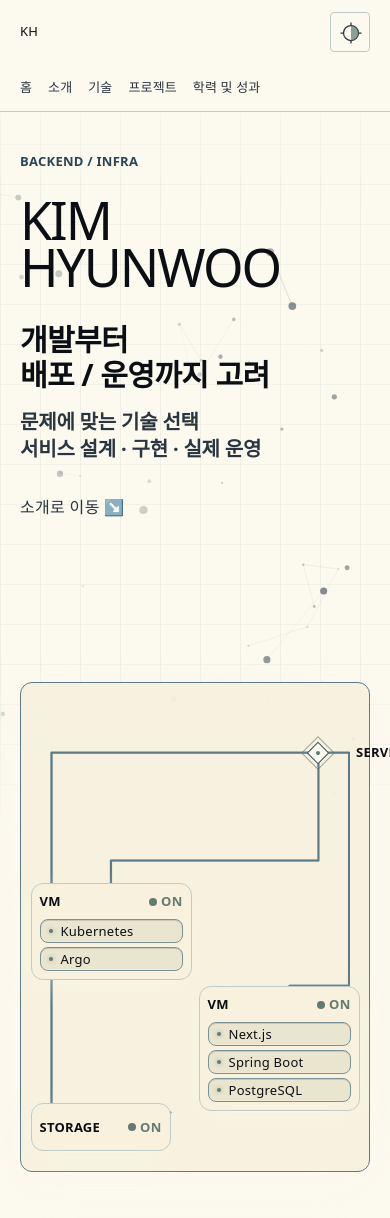
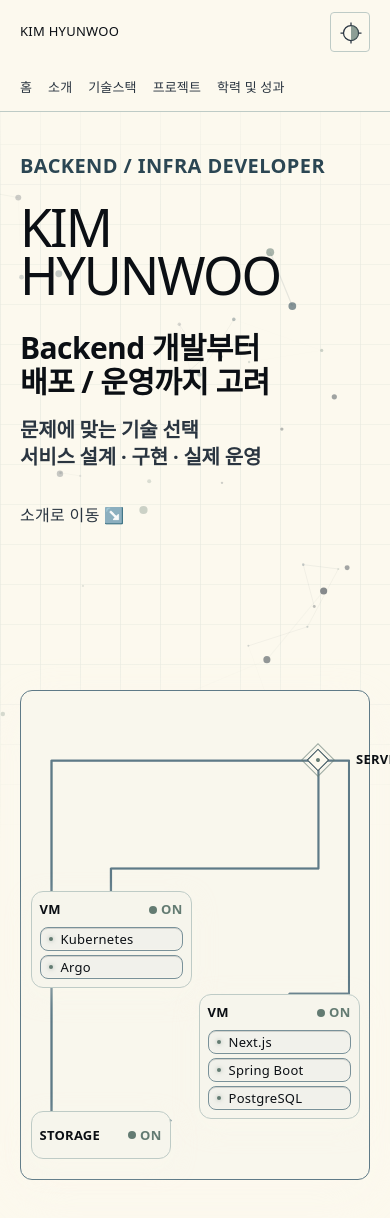
Before and after one commit to khuoo4603/portfolio, a Next.js app in the folder frontend/: page / in a window 390 px wide. Shown: the top 1218 px of the page. Built offline with nearby package versions, Linux system fonts and the light colour scheme; a web font is replaced by a local one; what dotted-map would draw is missing.

Commit message:
style(front): 포트폴리오 메인 디자인 마감
- 헤더 및 Backend / Infra 포지션 표기 개선
- 소개 문구와 개발 철학 레이아웃 조정
- 기술스택 구분선 및 Hero 카드 색상 보정
- Footer 배경 톤과 반응형 스타일 정리

```diff
--- a/frontend/src/app/page.tsx
+++ b/frontend/src/app/page.tsx
@@ -44,7 +44,7 @@ function applyTheme(theme: PortfolioTheme) {
 const navigationItems = [
   { label: "홈", href: "#home" },
   { label: "소개", href: "#about" },
-  { label: "기술", href: "#tech" },
+  { label: "기술스택", href: "#tech" },
   { label: "프로젝트", href: "#projects" },
   { label: "학력 및 성과", href: "#education" },
 ];
@@ -174,8 +174,8 @@ function Hero() {
     <section className="hero" id="home" aria-labelledby="hero-title">
       <div className="hero-inner">
         <div className="hero-identity">
-          <div className="hero-intro type-small">
-            <span>BACKEND / INFRA</span>
+          <div className="hero-intro type-title">
+            <span>BACKEND / INFRA DEVELOPER</span>
           </div>
 
           <div className="hero-name-block">
@@ -190,7 +190,7 @@ function Hero() {
 
           <div className="hero-copy">
             <p className="hero-statement type-title">
-              개발부터
+              Backend 개발부터
               <br />
               배포 / 운영까지 고려
             </p>
@@ -214,7 +214,7 @@ function Hero() {
   );
 }
 
-// 자기소개와 개발 가치 중심 About 편집형 구성
+// 자기소개와 개발 철학 중심 About 편집형 구성
 function AboutSection() {
   return (
     <section className="main-section about-section" id="about" aria-labelledby="about-title">
@@ -245,17 +245,13 @@ function AboutSection() {
             </figure>
 
             <div className="about-introduction type-body-lg">
-              <p>성공회대학교에 재학 중인 Backend / Infra 개발자 김현우입니다. 경기경영고등학교 스마트콘텐츠과에서 웹과 게임 개발을 접하고, 대회와 동아리 활동, 외부 교육 등 다양한 경험을 하면서 개발을 시작했습니다.</p>
-              <p>이후 대학과 군 복무 중에도 프로그래밍을 계속했고, 지금은 Spring Boot 기반 Backend 개발을 중심으로 Database 설계, Docker와 Linux 기반 실행 환경, CI/CD, 배포와 운영까지 하나의 서비스 흐름으로 다루는 데 관심을 두고 있습니다.</p>
-              <p>새로운 기술을 많이 사용하는 것보다 현재 문제와 서비스 규모에 맞는 구조를 선택하는 것을 중요하게 생각합니다. 기능이 동작하는 데서 끝내지 않고 실제로 배포하고 운영할 수 있는 상태까지 완성하는 것을 목표로 개발합니다.</p>
-            </div>
-          </div>
-        </div>
+              <p className="about-position type-title">BACKEND / INFRA DEVELOPER</p>
+              <p>성공회대학교에 재학 중인 김현우입니다. 경기경영고등학교 스마트콘텐츠과에서 웹과 게임 개발을 접한 뒤, 대회·동아리·외부 교육을 통해 개발 경험을 넓혀왔습니다.</p>
+              <p>현재는 Spring Boot 기반 Backend 개발을 중심으로 Database 설계, Docker·Linux 실행 환경, CI/CD와 배포·운영까지 하나의 서비스 흐름으로 다룹니다. 새로운 기술의 수보다 문제와 서비스 규모에 맞는 구조를 선택하고, 실제로 운영 가능한 상태까지 완성하는 것을 중요하게 생각합니다.</p>
             </div>
 
-      <div className="content-container about-details">
             <div className="about-values" aria-labelledby="values-title">
-          <h3 className="type-title" id="values-title">개발 가치</h3>
+              <h3 className="type-title" id="values-title">개발 철학</h3>
               <ol className="value-list">
                 {DEVELOPMENT_VALUES.map((value) => (
                   <li className="value-item" data-value-card key={value.title}>
@@ -268,6 +264,8 @@ function AboutSection() {
                   </li>
                 ))}
               </ol>
+            </div>
+          </div>
         </div>
       </div>
     </section>
@@ -719,8 +717,7 @@ export default function Home() {
       <header className="site-header">
         <div className="content-container header-inner">
           <a className="site-mark type-small" href="#home" aria-label="김현우 포트폴리오 Home">
-            <span>KH</span>
-            <span>PORTFOLIO / 2026</span>
+            <span>KIM HYUNWOO</span>
           </a>
 
           <nav className="primary-navigation" aria-label="포트폴리오 주요 영역">
--- a/frontend/src/styles/portfolio.css
+++ b/frontend/src/styles/portfolio.css
@@ -198,7 +198,7 @@
 .hero-intro {
   display: flex;
   align-items: center;
-  color: var(--text-muted);
+  color: var(--accent-primary);
   font-family: var(--font-family-mono);
   font-weight: 600;
   letter-spacing: 0.02em;
@@ -207,7 +207,7 @@
 .hero-name-block {
   display: grid;
   grid-template-columns: repeat(7, minmax(0, 1fr));
-  margin-top: var(--space-32);
+  margin-top: var(--space-24);
 }
 
 .hero-name {
@@ -303,7 +303,7 @@
 }
 
 .about-statement {
-  margin: var(--space-48) 0 0;
+  margin: var(--space-40) 0 0;
   color: var(--text-primary);
   font-weight: 500;
 }
@@ -347,6 +347,17 @@
   margin-top: var(--space-20);
 }
 
+.about-position {
+  color: var(--accent-primary);
+  font-family: var(--font-family-mono);
+  font-weight: 600;
+  letter-spacing: 0.02em;
+}
+
+.about-position + p {
+  margin-top: var(--space-24);
+}
+
 .about-values > h3 {
   grid-column: 1 / 13;
   margin: 0;
@@ -357,7 +368,9 @@
 .about-values {
   display: grid;
   grid-column: 1 / 13;
+  grid-row: 3;
   grid-template-columns: repeat(12, minmax(0, 1fr));
+  margin-top: var(--space-64);
   column-gap: var(--grid-gutter);
 }
 
@@ -399,14 +412,6 @@
 .tech-section {
   overflow: hidden;
   background: var(--bg-surface);
-}
-
-.tech-section::before {
-  position: absolute;
-  inset: 0 auto 0 34%;
-  width: 1px;
-  background: var(--border-default);
-  content: "";
 }
 
 .tech-inner {
@@ -939,7 +944,7 @@ a.project-thumbnail {
 .portfolio-footer {
   position: relative;
   overflow: hidden;
-  background: color-mix(in srgb, var(--bg-base) 72%, var(--accent-soft));
+  background: color-mix(in srgb, var(--bg-base) 78%, var(--border-accent));
   color: var(--text-primary);
 }
 
@@ -1034,7 +1039,7 @@ a.project-thumbnail {
 
 .footer-contact-links a:hover {
   border-color: var(--border-accent);
-  background: var(--bg-surface);
+  background: color-mix(in srgb, var(--bg-base) 82%, var(--accent-soft));
   color: var(--accent-primary);
   transform: translateY(-2px);
 }
@@ -1102,7 +1107,6 @@ a.project-thumbnail {
 
   .hero-name-block {
     grid-template-columns: repeat(8, minmax(0, 1fr));
-    margin-top: var(--space-32);
   }
 
   .hero-name {
@@ -1124,7 +1128,6 @@ a.project-thumbnail {
   }
 
   .about-inner,
-  .about-details,
   .tech-inner,
   .education-inner,
   .footer-inner {
@@ -1160,10 +1163,6 @@ a.project-thumbnail {
     grid-template-columns: repeat(2, minmax(0, 1fr));
   }
 
-  .tech-section::before {
-    left: 37.5%;
-  }
-
   .tech-heading {
     grid-column: 1 / 4;
   }
@@ -1261,10 +1260,6 @@ a.project-thumbnail {
 }
 
 @media (max-width: 767px) {
-  .site-mark > span:last-child {
-    display: none;
-  }
-
   .primary-navigation {
     justify-content: flex-start;
     gap: var(--space-16);
@@ -1317,8 +1312,7 @@ a.project-thumbnail {
     column-gap: var(--grid-gutter);
   }
 
-  .about-inner,
-  .about-details {
+  .about-inner {
     display: block;
   }
 
@@ -1341,7 +1335,7 @@ a.project-thumbnail {
 
   .about-values {
     display: block;
-    margin-top: 0;
+    margin-top: var(--space-64);
   }
 
   .value-list {
@@ -1351,10 +1345,6 @@ a.project-thumbnail {
 
   .value-card-content {
     padding: var(--space-24);
-  }
-
-  .tech-section::before {
-    display: none;
   }
 
   .tech-inner {
@@ -1633,14 +1623,6 @@ a.project-thumbnail {
 .about-primary {
   min-height: calc(100svh - var(--hero-header-offset));
   align-content: center;
-}
-
-.about-details {
-  display: grid;
-  grid-template-columns: repeat(12, minmax(0, 1fr));
-  padding-top: var(--space-80);
-  padding-bottom: var(--section-gap-strong);
-  column-gap: var(--grid-gutter);
 }
 
 .hero-inner {
@@ -1833,7 +1815,7 @@ a.project-thumbnail {
   z-index: 0;
   border: 1px solid var(--border-accent);
   border-radius: var(--radius-value-md);
-  background: color-mix(in srgb, var(--bg-surface) 92%, transparent);
+  background: color-mix(in srgb, var(--bg-base) 92%, var(--accent-soft));
   box-shadow: 0 var(--space-16) var(--space-48) color-mix(in srgb, var(--bg-base) 42%, transparent);
   opacity: var(--frame-opacity);
   transition:
@@ -1956,7 +1938,7 @@ a.project-thumbnail {
   flex-direction: column;
   border: 1px solid var(--border-default);
   border-radius: var(--radius-value-md);
-  background: var(--bg-surface);
+  background: color-mix(in srgb, var(--bg-base) 86%, var(--accent-soft));
   box-shadow: 0 var(--space-8) var(--space-24) color-mix(in srgb, var(--bg-base) 34%, transparent);
   transform: translateZ(var(--resource-depth));
   transform-style: preserve-3d;
@@ -2036,7 +2018,7 @@ a.project-thumbnail {
   padding-inline: var(--space-8);
   border: 1px solid color-mix(in srgb, var(--border-accent) 72%, var(--border-default));
   border-radius: var(--radius-value-sm);
-  background: color-mix(in srgb, var(--bg-elevated) 76%, var(--accent-soft));
+  background: color-mix(in srgb, var(--bg-base) 72%, var(--accent-soft));
   box-shadow:
     inset 0 1px 0 color-mix(in srgb, var(--text-primary) 14%, transparent),
     inset 0 -1px 0 color-mix(in srgb, var(--bg-base) 24%, transparent);
@@ -2199,7 +2181,7 @@ a.project-thumbnail {
   .topology-stack-item:hover {
     z-index: 4;
     border-color: var(--border-accent);
-    background: color-mix(in srgb, var(--bg-elevated) 56%, var(--accent-soft));
+    background: color-mix(in srgb, var(--bg-base) 64%, var(--accent-soft));
     box-shadow:
       inset 0 1px 0 color-mix(in srgb, var(--text-primary) 18%, transparent),
       inset 0 -1px 0 color-mix(in srgb, var(--bg-base) 28%, transparent),
```
Also changed, not shown: 1 other file (tests, documents, lock files or other folders). Lines whose indentation alone changed are shown as unchanged.
